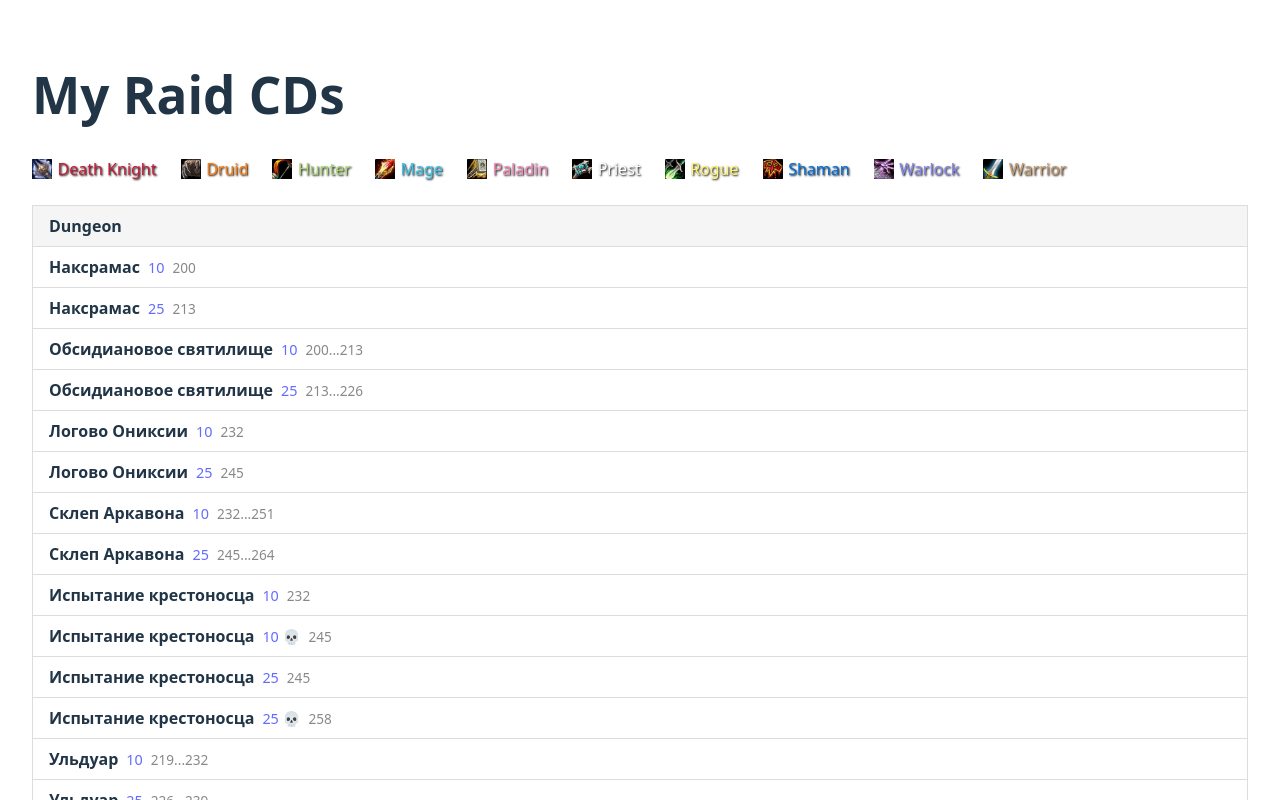
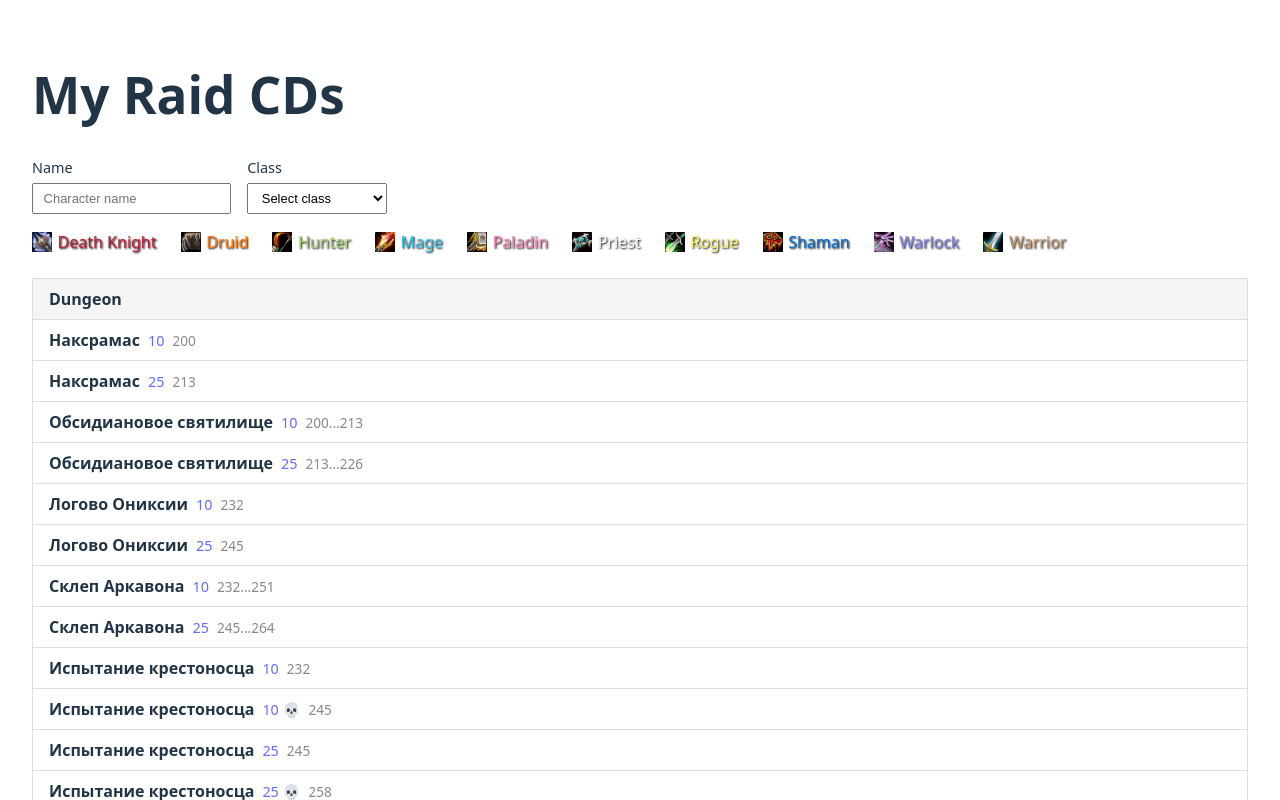
Before and after one commit to sergimax/my-raid-cds, a React (Vite) app: page / in a window 1280 px wide. Shown: the top 800 px of the page. Built offline with nearby package versions, Linux system fonts and the light colour scheme.

Commit message:
feat(app): implement character form for name and class selection

```diff
--- a/src/App.css
+++ b/src/App.css
@@ -2,6 +2,28 @@
   max-width: 1280px;
   margin: 0 auto;
   padding: 2rem;
+}
+
+.character-form {
+  display: flex;
+  gap: 1rem;
+  margin-top: 1rem;
+  flex-wrap: wrap;
+}
+
+.character-form label {
+  display: flex;
+  flex-direction: column;
+  gap: 0.25rem;
+  font-size: 0.9em;
+  font-weight: 500;
+}
+
+.character-form input,
+.character-form select {
+  padding: 0.4rem 0.6rem;
+  font-size: 0.9em;
+  min-width: 140px;
 }
 
 .class-list {
--- a/src/App.tsx
+++ b/src/App.tsx
@@ -1,14 +1,46 @@
+import { useState } from "react";
 import { DungeonList } from "./data/dungeons.ts";
-import { Classes } from "./types/characters.ts";
+import { Classes, type CharacterClass } from "./types/characters.ts";
 import { DungeonMode } from "./types/dungeons.ts";
 import "./App.css";
 
 function App() {
+  const [characterName, setCharacterName] = useState("");
+  const [characterClass, setCharacterClass] = useState<CharacterClass | "">("");
+
   return (
     <>
       <header>
         <h1>My Raid CDs</h1>
       </header>
+      <form className="character-form">
+        <label>
+          Name
+          <input
+            type="text"
+            value={characterName}
+            onChange={(e) => setCharacterName(e.target.value)}
+            placeholder="Character name"
+          />
+        </label>
+        <label>
+          Class
+          <select
+            value={characterClass === "" ? "" : characterClass.name}
+            onChange={(e) => {
+              const c = Classes.find((cls) => cls.name === e.target.value);
+              setCharacterClass(c ?? "");
+            }}
+          >
+            <option value="">Select class</option>
+            {Classes.map((c) => (
+              <option key={c.name} value={c.name}>
+                {c.name}
+              </option>
+            ))}
+          </select>
+        </label>
+      </form>
       <ul className="class-list">
         {Classes.map((c) => (
           <li
```
